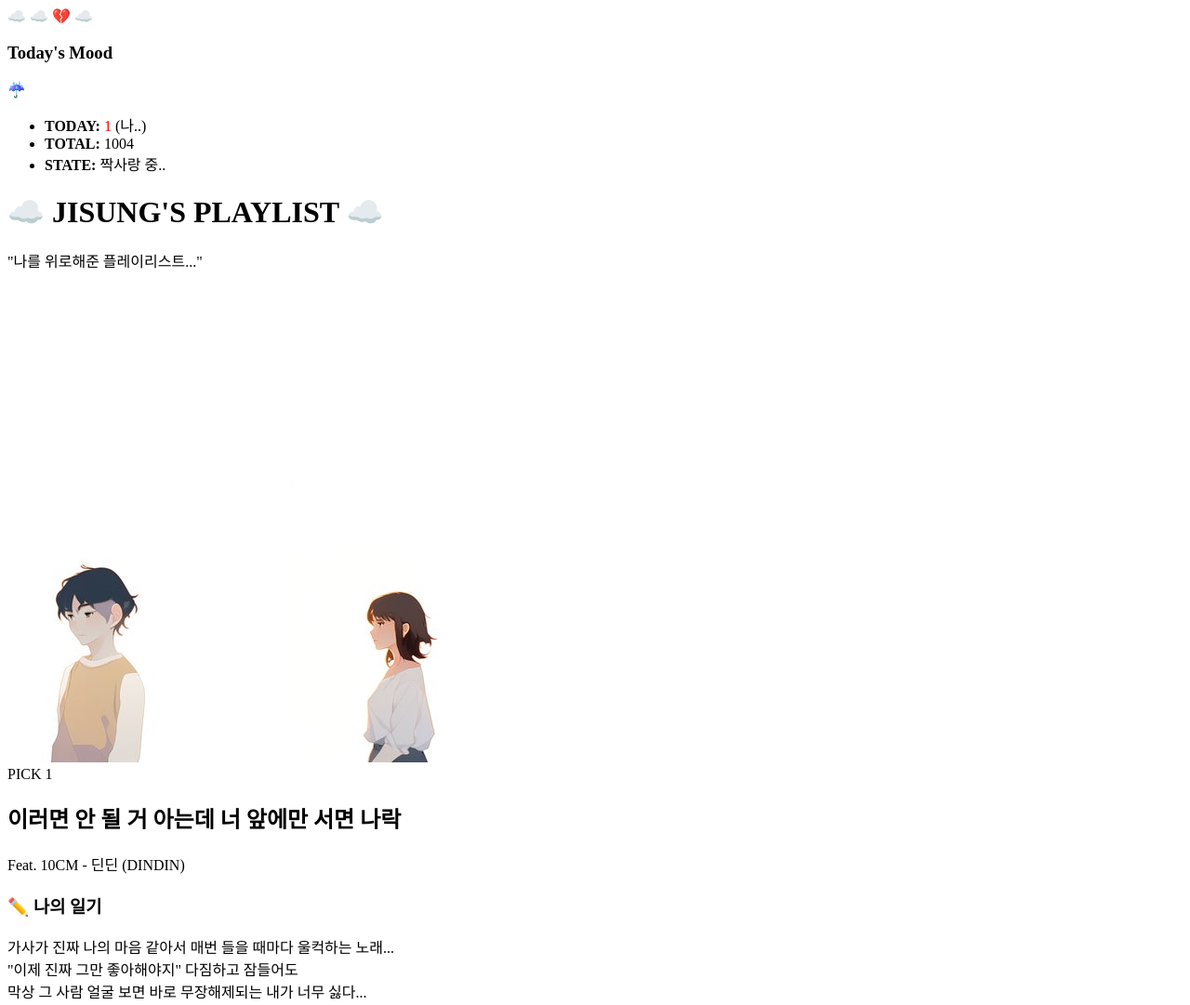
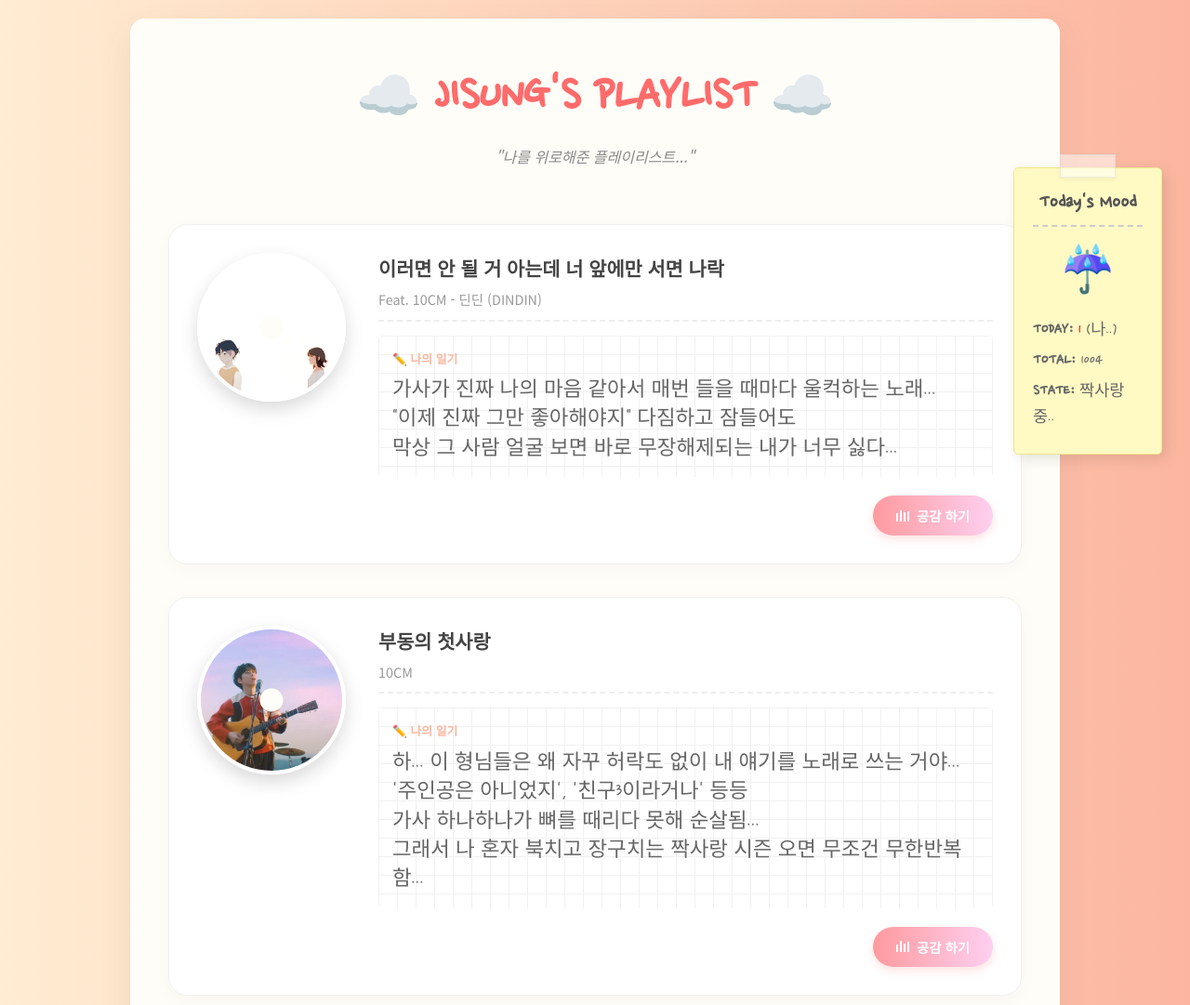
Before and after one commit to wltjd9296-spec/open_hy, a plain HTML site: page hy_project/index.html in a window 1280 px wide. Shown: the top 1081 px of the page at 93% size. Drawn offline with nearby package versions, Linux system fonts and the light colour scheme.

Commit message:
오류 재수정

```diff
--- a/hy_project/index.html
+++ b/hy_project/index.html
@@ -5,8 +5,8 @@
     <meta name="viewport" content="width=device-width, initial-scale=1.0">
     <title>나의 명곡 TOP 3 - 지성이의 미니홈피</title>
     <link href="https://fonts.googleapis.com/css2?family=Nanum+Pen+Script&family=Noto+Sans+KR:wght@400;700&display=swap" rel="stylesheet">
-    <link href="https://unpkg.com/aos@2.3.1/dist/aos.css" rel="stylesheet"
-    <link rel="stylesheet" href="style.css">
+    <link href="https://unpkg.com/aos@2.3.1/dist/aos.css" rel="stylesheet">
+    <link href="style.css" rel="stylesheet">
 </head>
 <body>
     <div class="floating-bg">
```
